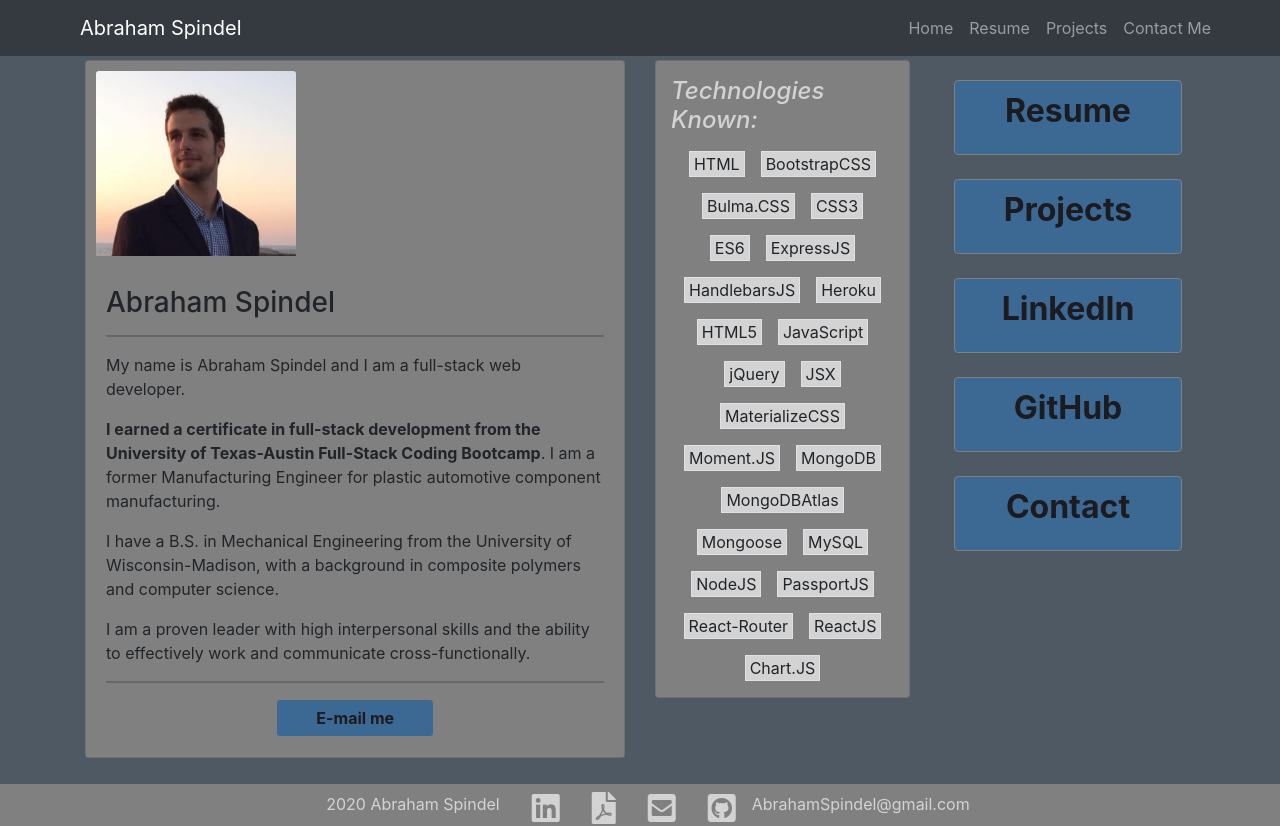
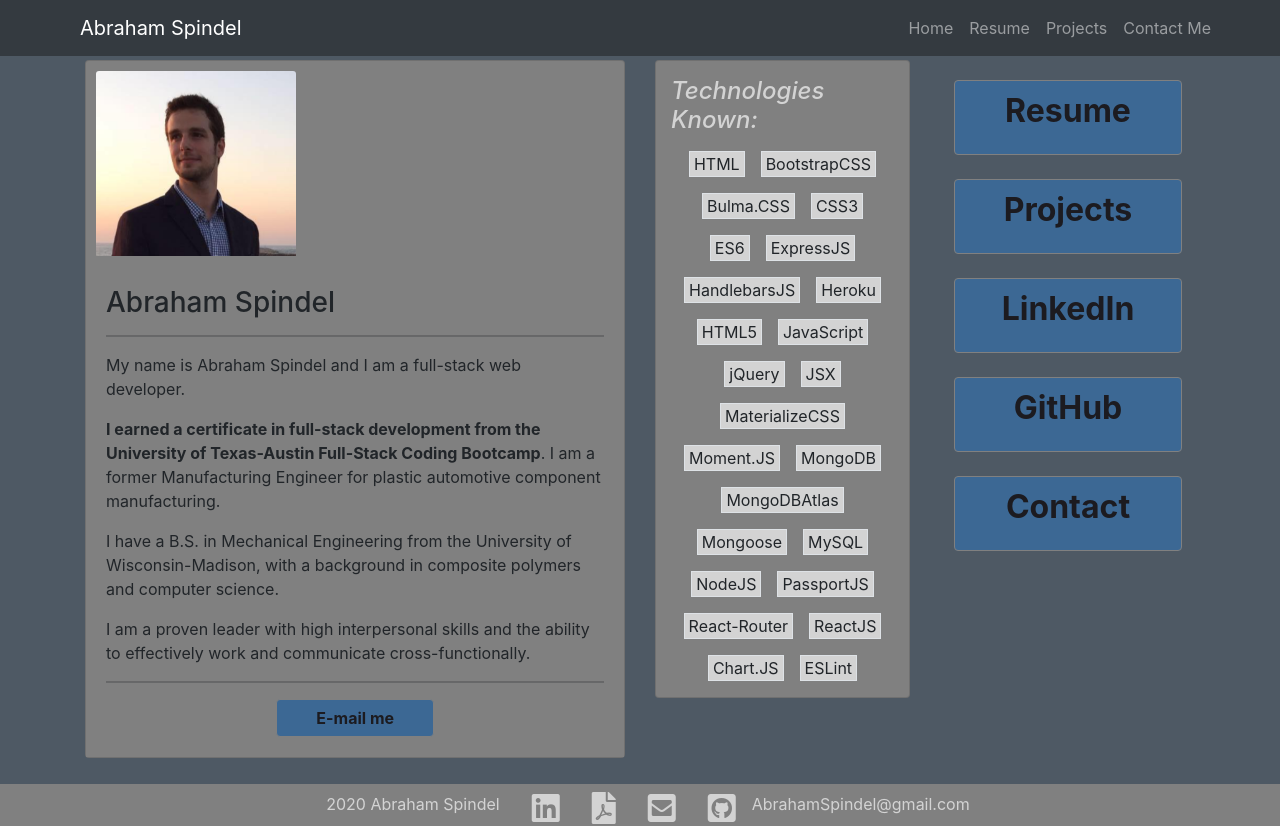
Before and after one commit to abraspin/abraspin.github.io, a React (Create React App) app: page / in a window 1280 px wide. Built offline with nearby package versions, Linux system fonts and the light colour scheme.

Commit message:
add ESLint to project listing and skills

```diff
--- a/src/pages/Home/index.js
+++ b/src/pages/Home/index.js
@@ -25,7 +25,8 @@ function Home() {
    'PassportJS',
 'React-Router',
    'ReactJS',
-   'Chart.JS'
+   'Chart.JS',
+   'ESLint'
   ];
 
   return (
--- a/src/projects.json
+++ b/src/projects.json
@@ -34,7 +34,8 @@
       "ExpressJS",
       "MySQL",
       "BCrypt",
-      "HandlebarsJS"
+      "HandlebarsJS",
+      "ESLint"
     ],
     "description": "A full-stack weblog app built on NodeJS and powered by Heroku. Share your thoughts, find new friends, and give feedback to other's content in the form of comments and likes!",
     "screenshot": "/screenshots/blogs-life-app-screenshot.png",
```
